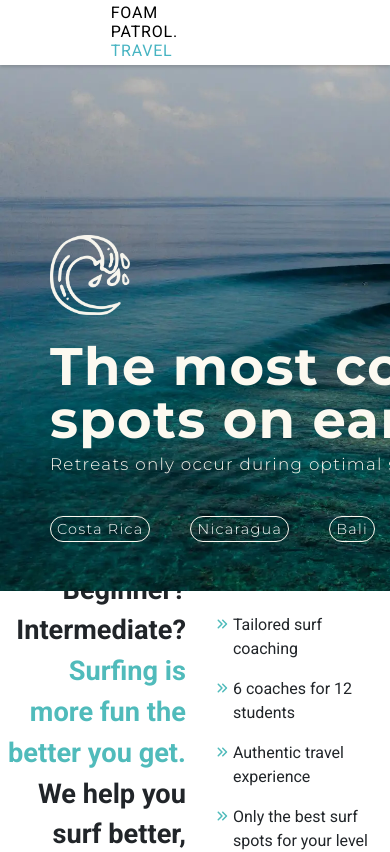
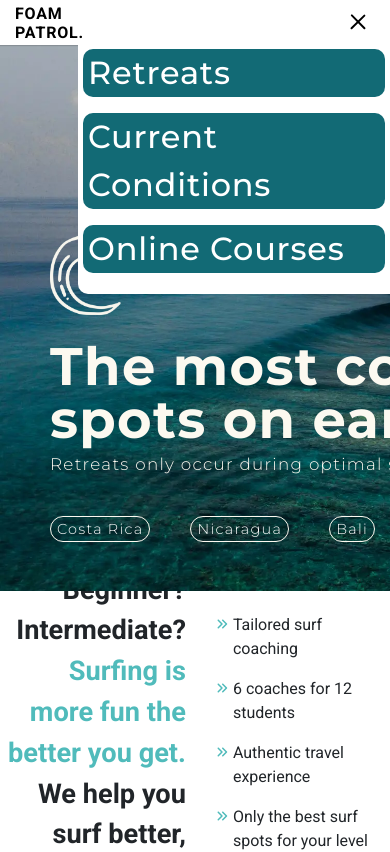
Before and after one commit to AaronoKwok/foam-patrol2, a React (Create React App) app: page / in a window 390 px wide. Shown: the top 852 px of the page. Built offline with nearby package versions, Linux system fonts and the light colour scheme.

Commit message:
mobile nav

```diff
--- a/public/index.css
+++ b/public/index.css
@@ -25,7 +25,7 @@ body {
 
 /* Header  */
 
-nav {
+.nav-desk {
   letter-spacing: .05em;
   position: fixed;
   display: flex;
@@ -2138,7 +2138,114 @@ nav {
   font-weight: 500;
 }
 
-/* contact us */
+
+
+
+
+
+
+
+
+
+
+
+
+
+
+
+
+
+/* mobile */
+
+/* navbar */
+.mobile-logo {
+  cursor: pointer;
+  font-weight: 600;
+  margin-top: -5%;
+}
+
+.mobile-nav {
+  letter-spacing: .05em;
+  position: fixed;
+  display: flex;
+  color: var(--black);
+  width: 100%;
+  background-color: rgb(255, 255, 255);
+  justify-content: space-between;
+  align-items: center;
+  box-shadow: 0px 1px 1px 0px rgba(0, 0, 0, 0.15);
+  z-index: 1;
+  padding: 5px 15px 5px;
+}
+
+.top-line {
+  height: 2px;
+  width: 20px;
+  background-color: black;
+  border-radius: 10px;
+}
+
+.bottom-line {
+  height: 2px;
+  width: 20px;
+  background-color: black;
+  margin-top: 5px;
+  border-radius: 10px;
+}
+
+.lines {
+  padding: 6px;
+}
+
+.lines:hover {
+  cursor: pointer;
+}
+
+.top-cross {
+  height: 2px;
+  width: 20px;
+  background-color: black;
+  border-radius: 10px;
+  transform: rotate(45.5deg) translate(0px, 1.2px);
+}
+
+.bottom-cross {
+  height: 2px;
+  width: 20px;
+  background-color: black;
+  border-radius: 10px;
+  transform: rotate(-44.5deg) translate(0px, -1.5px);
+}
+
+.mobile-drop {
+  position: absolute;
+  background-color: white;
+  padding: 5px;
+  width: 80vw;
+  right: 0px;
+  top: 44px;
+  border-bottom-left-radius: 10px;
+  font-family: 'Montserrat', 'sans-serif';
+}
+
+.drop-title {
+  font-size: 2em;
+  font-weight: 500;
+  background-color: rgb(18, 106, 117);
+  color: white;
+  border-radius: 10px;
+  padding-left: 5px;
+}
+
+.mobile-link:hover {
+  text-decoration: none;
+}
+
+
+
+
+
+
 
 
 
--- a/public/index.html
+++ b/public/index.html
@@ -3,6 +3,7 @@
   <head>
     <title>Foam Patrol</title>
     <meta charset="UTF-8">
+    <meta name="viewport" content="width=device-width,initial-scale=1" /> <!-- fit each screen -->
     <link rel="preconnect" href="https://fonts.googleapis.com">
     <link rel="preconnect" href="https://fonts.gstatic.com" crossorigin>
     <link href="https://fonts.googleapis.com/css2?family=Roboto:wght@100;300;400;500;700;900&display=swap" rel="stylesheet">
--- a/src/components/Logo.js
+++ b/src/components/Logo.js
@@ -1,7 +1,10 @@
 import React from "react"
 import {useNavigate} from "react-router-dom"
 
+import useWindowWidth from "../hooks/useWindowWidth"
+
 function Logo() {
+
     const navigate = useNavigate()
 
     function handleClick() {
@@ -9,11 +12,25 @@ function Logo() {
     }
 
     return (
-        <div className="logo" onClick={handleClick}>
-            <p className="logo-spacing">FOAM</p>
-            <p className="logo-spacing">PATROL.</p>
-            <p className="travel logo-spacing">TRAVEL</p>
+        <div>
+            {
+                (useWindowWidth() === false) &&
+                <div className="logo" onClick={handleClick}>
+                    <p className="logo-spacing">FOAM</p>
+                    <p className="logo-spacing">PATROL.</p>
+                    <p className="travel logo-spacing">TRAVEL</p>
+                </div>
+            }
+            {
+                (useWindowWidth() === true) &&
+                <div className="mobile-logo" onClick={handleClick}>
+                    <p className="logo-spacing">FOAM</p>
+                    <p className="logo-spacing">PATROL.</p>
+                </div>
+            }
         </div>
+
+
     )
 }
 
--- a/src/components/header.js
+++ b/src/components/header.js
@@ -11,6 +11,7 @@ import useWindowWidth from "../hooks/useWindowWidth"
 function Header() {
 
     const [hover, setHover] = useState(true)
+    const [drop, setDrop] = useState(false)
 
     const {
         pleasurePoint,
@@ -39,8 +40,13 @@ function Header() {
         }
     }
 
+    function mobileDrop() {
+        setDrop(!drop)
+    }
+
     //Returns different css element names on page load - use location.pathname as dependency
     useEffect(() => {
+        setDrop(false)
         setHover(false)
         setTimeout(() => {
             setHover(true)
@@ -49,19 +55,43 @@ function Header() {
 
     return (
         <header>
+
             {
                 (useWindowWidth() === true) &&
-                <nav>
+                <nav className="mobile-nav">
                     <Logo />
 
-                    <section >
+                    {
+                        drop &&
+                        <div className="lines" onClick={mobileDrop}>
+                            <div className="top-line"></div>
+                            <div className="bottom-line"></div>
+                        </div>
+                    }
 
-                    </section>
+                    {
+                        !drop &&
+                        <div>
+                            <div className="lines" onClick={mobileDrop}>
+                                <div className="top-cross"></div>
+                                <div className="bottom-cross"></div>
+                            </div>
+                            <section className="mobile-drop">
+                                <p className="drop-title">Retreats</p>
+                                <p className="drop-title">Current Conditions</p>
+                                <Link className="mobile-link" to="/online-courses"><p className="drop-title">Online Courses</p></Link>
+                            </section>
+                        </div>
+
+                    }
+
+
                 </nav>
             }
+
             {
                 (useWindowWidth() === false) &&
-                <nav>
+                <nav className="nav-desk">
                     <Logo />
 
                     <section className="white-in-nav">
@@ -237,6 +267,7 @@ function Header() {
                     {/* <button>Login</button> */}
                 </nav>
             }
+
         </header>
     )
 }
```
Also changed, not shown: 1 other file (tests, documents, lock files or other folders).
